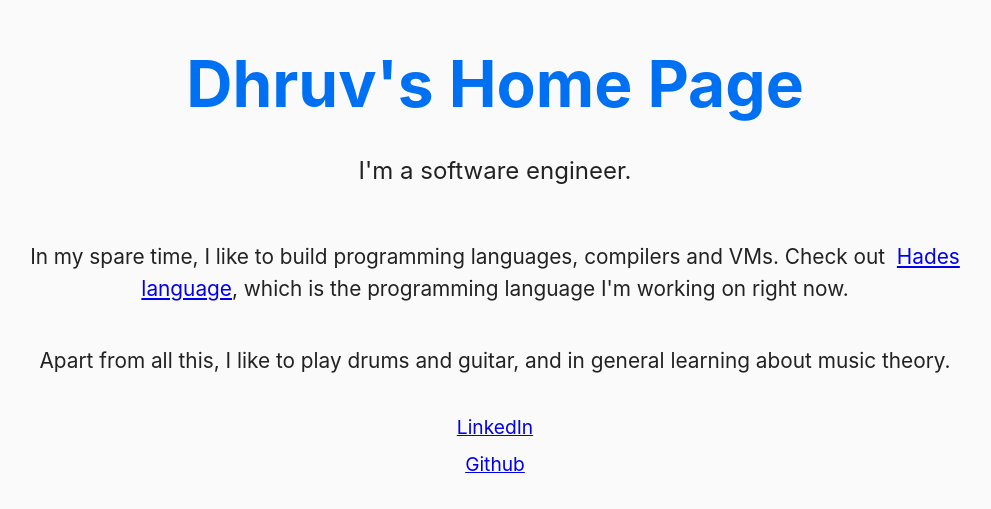
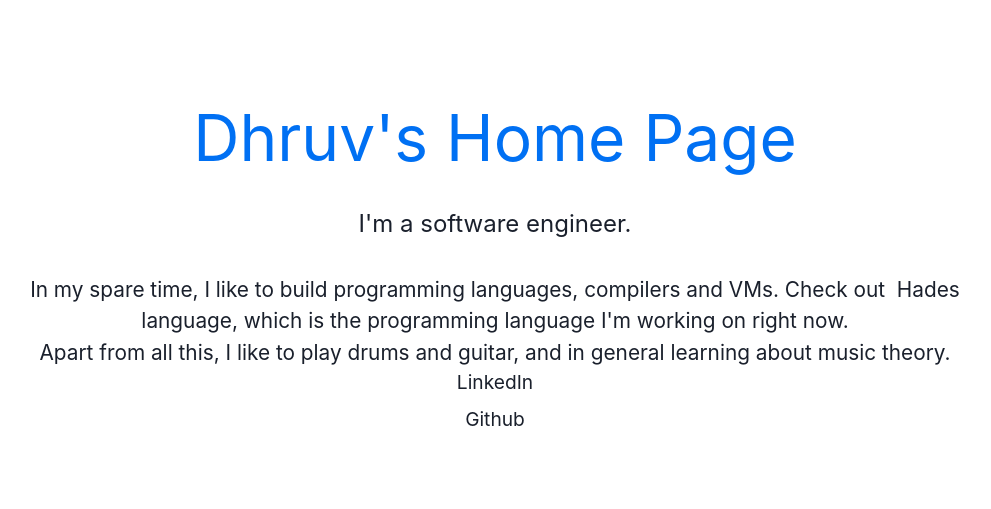
Before and after one commit to dhruvrajvanshi/dhruvrajvanshi.github.io, a Next.js app: page / in a window 1280 px wide. Shown: the part 129-638 px from the top of the page, without its empty margins (145-1136 px from the left). Built offline with nearby package versions, Linux system fonts and the light colour scheme.

Commit message:
Add chakra ui package

```diff
--- a/package.json
+++ b/package.json
@@ -9,9 +9,13 @@
     "lint": "next lint"
   },
   "dependencies": {
+    "@chakra-ui/react": "^1.8.7",
+    "@emotion/react": "^11",
+    "@emotion/styled": "^11",
     "@mdx-js/loader": "^2.1.0",
     "@next/mdx": "^12.1.0",
     "esbuild": "^0.14.27",
+    "framer-motion": "^6",
     "mdx-bundler": "^8.0.1",
     "next": "12.1.0",
     "next-mdx-remote": "^4.0.0",
--- a/pages/_app.tsx
+++ b/pages/_app.tsx
@@ -1,8 +1,13 @@
 import '../styles/globals.css'
 import type { AppProps } from 'next/app'
+import { ChakraProvider } from '@chakra-ui/react'
 
 function MyApp({ Component, pageProps }: AppProps) {
-  return <Component {...pageProps} />
+  return (
+    <ChakraProvider>
+      <Component {...pageProps} />
+    </ChakraProvider>
+  )
 }
 
 export default MyApp
```
Also changed, not shown: 1 other file (tests, documents, lock files or other folders).
